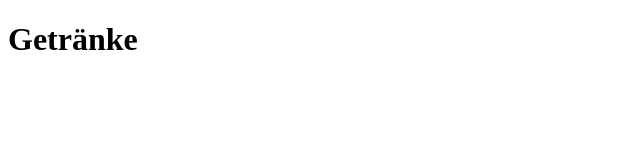
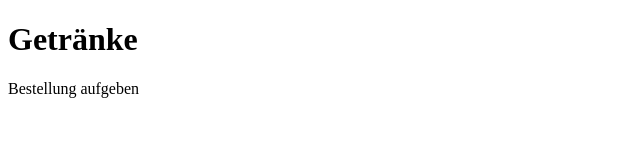
Before and after one commit to Kjeld166/Kaffee, a plain HTML site: page index.html in a window 1280 px wide. Shown: the whole page, without its empty margins (0-640 px from the left). Drawn offline with Linux system fonts and the light colour scheme.

Commit message:
Update index.html

```diff
--- a/index.html
+++ b/index.html
@@ -7,7 +7,7 @@
 <body>
   <h1>Getränke</h1>
   <ul id="drink-list"></ul>
-
+  <a hrelf="order.html">Bestellung aufgeben</a>
   <script src="script.js"></script>
 </body>
 </html>
```
